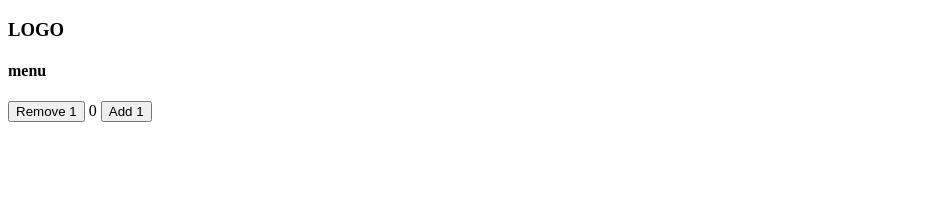
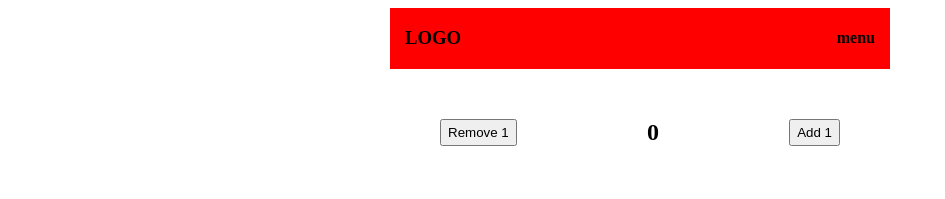
Before and after one commit to brandon121j/coding-homework2, a plain HTML site: page index.html in a window 1280 px wide. Shown: the whole page, without its empty margins (0-945 px from the left). Drawn offline with Linux system fonts and the light colour scheme.

Commit message:
Checkpoint commit

```diff
--- a/index.html
+++ b/index.html
@@ -1,12 +1,15 @@
 <!DOCTYPE html>
 <html lang="en">
 	<head>
-    <meta charset="UTF-8">
-    <meta http-equiv="X-UA-Compatible" content="IE=edge">
-    <meta name="viewport" content="width=device-width, initial-scale=1.0">
+		<meta charset="UTF-8" />
+		<meta http-equiv="X-UA-Compatible" content="IE=edge" />
+		<meta name="viewport" content="width=device-width, initial-scale=1.0" />
+		<link rel="stylesheet" href="./style.css" />
 		<title>Coding Homework 2</title>
 	</head>
 	<body>
+		<div id="container">
+            <!-- Header -->
 			<header>
 				<div id="nav">
 					<h3>LOGO</h3>
@@ -14,16 +17,18 @@
 				</div>
 			</header>
 			<main>
+                <!-- Upper Content -->
 				<div id="upper">
-            <button>Remove 1</button>
+					<button id="subtract">Remove 1</button>
 					<span>0</span>
-            <button>Add 1</button>
+					<button id="add">Add 1</button>
 				</div>
+                <!-- Stars Area -->
 				<section>
-            <div class="stars">
-
-            </div>
+					<div class="stars"></div>
 				</section>
 			</main>
+		</div>
+		<script src="./main.js"></script>
 	</body>
 </html>
--- a/main.js
+++ b/main.js
@@ -0,0 +1,4 @@
+
+const subtract = Document.getElementById('subtract');
+const add = Document.getElementById('add');
+const counter = Document.getElementById
--- a/style.css
+++ b/style.css
@@ -0,0 +1,32 @@
+
+body {
+    font-family: 'Times New Roman', Times, serif;
+}
+
+#nav {
+    display: flex;
+    justify-content: space-between;
+    background-color: red;
+    padding-left: 15px;
+    padding-right: 15px;
+}
+
+body {
+    display: flex;
+    justify-content: center;
+}
+
+#container {
+    width: 500px;
+}
+
+#upper {
+    display: flex;
+    justify-content: space-between;
+    margin: 50px;
+}
+
+span {
+    font-weight: bold;
+    font-size: x-large;
+}
```
Lines whose indentation alone changed are shown as unchanged.
